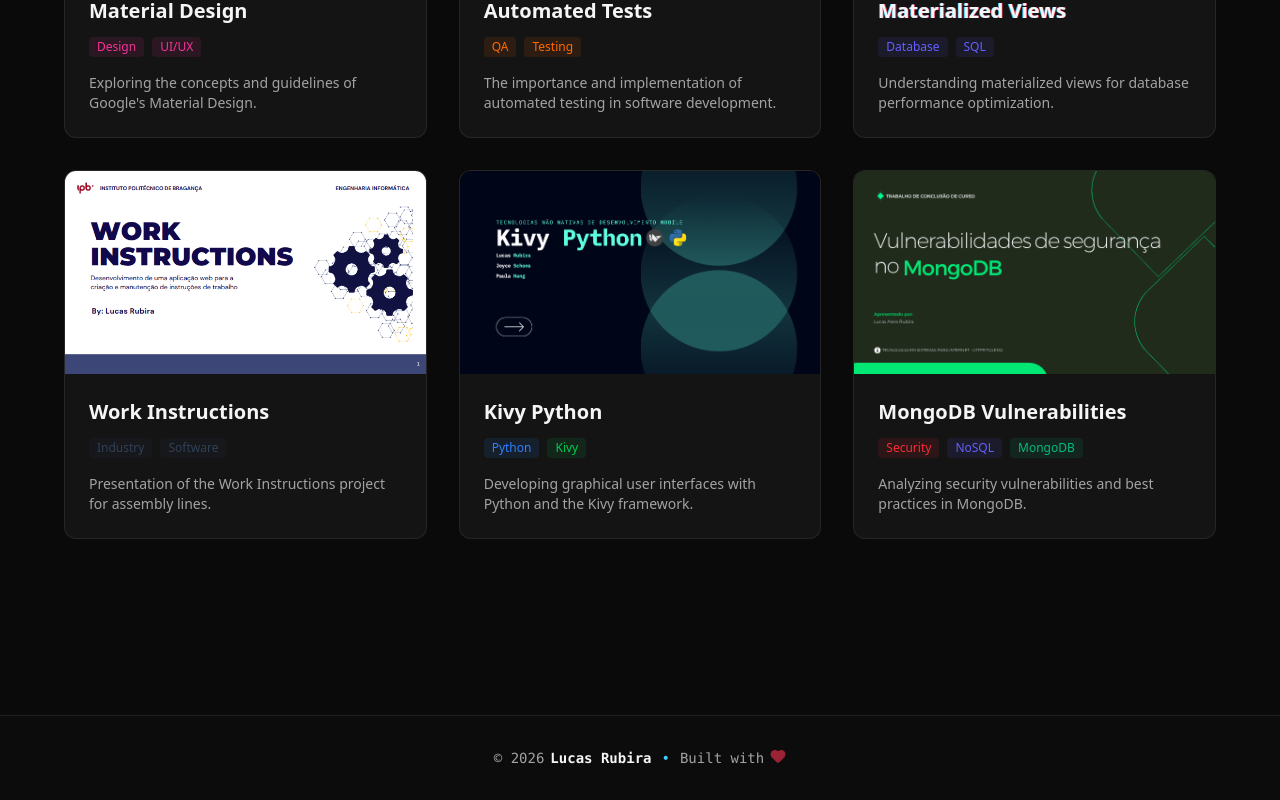
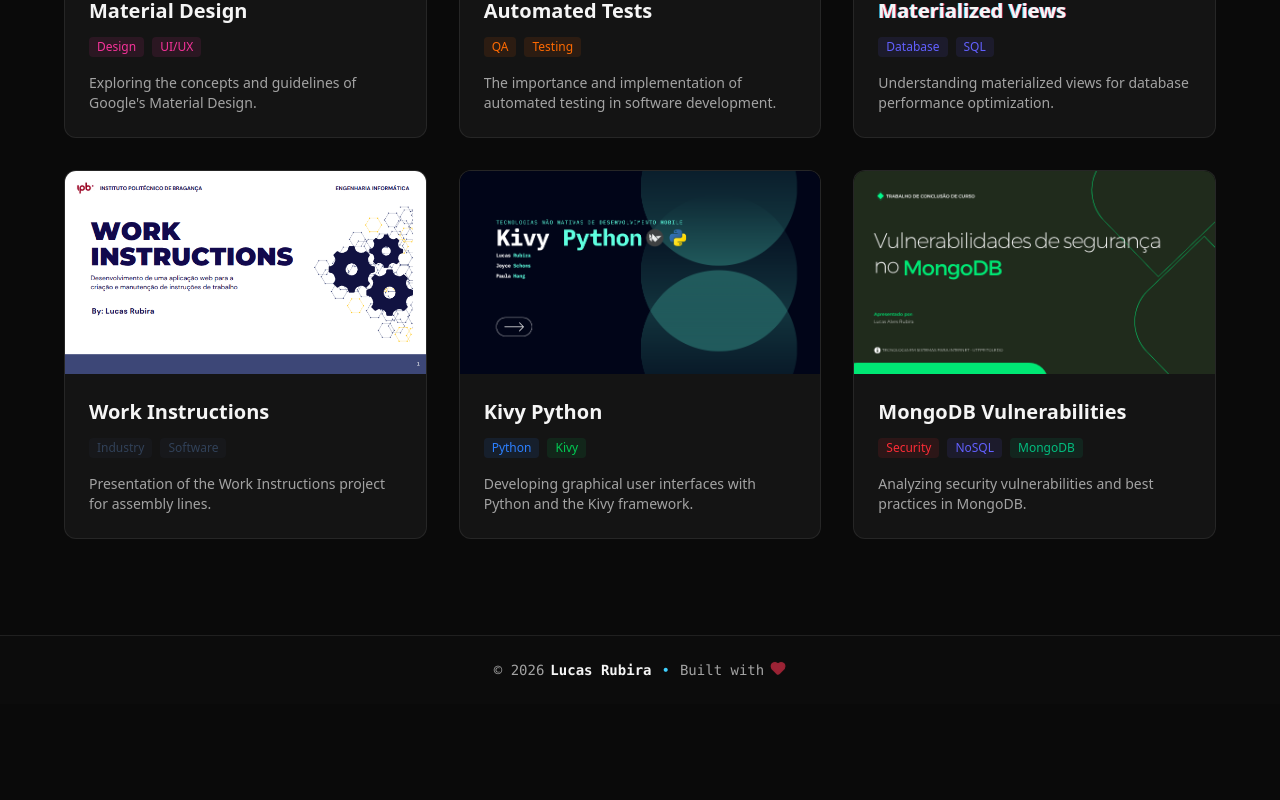
Before and after one commit to horus018/Portfolio, a Next.js app: page / in a window 1280 px wide. Shown: the part 4460-5260 px from the top of the page. After the commit the page ends 5164 px from the top, so only its background shows below. Built offline with nearby package versions, Linux system fonts and the light colour scheme.

Commit message:
fix(ui): apply layout and mobile scroll fixes
- Make musical notes effect visible on mobile devices
- Reduce footer margin-top and padding to make it more compact
- Delay overflow hidden on light theme toggle to fix smooth scroll on mobile

```diff
--- a/src/components/effects/MusicalNotesBackground.tsx
+++ b/src/components/effects/MusicalNotesBackground.tsx
@@ -73,7 +73,7 @@ export function MusicalNotesBackground() {
 
   return (
     <>
-      <div className="fixed inset-0 pointer-events-none z-0 hidden lg:block overflow-hidden">
+      <div className="fixed inset-0 pointer-events-none z-0 overflow-hidden">
         {notes.map((note) => (
           <div
             key={note.id}
--- a/src/components/sections/Footer.tsx
+++ b/src/components/sections/Footer.tsx
@@ -7,7 +7,7 @@ export function Footer() {
   const { t } = useLanguage()
   const year = new Date().getFullYear().toString()
   return (
-    <footer className="w-full border-t border-border-subtle bg-surface/30 py-8 text-center mt-32 transition-colors">
+    <footer className="w-full border-t border-border-subtle bg-surface/30 py-6 text-center mt-12 transition-colors">
       <p className="font-mono text-sm text-text-secondary flex items-center justify-center gap-1.5 flex-wrap">
         <span>© {year}</span>
         <span className="text-text-primary font-bold">Lucas Rubira</span>
--- a/src/components/ui/ThemeToggle.tsx
+++ b/src/components/ui/ThemeToggle.tsx
@@ -31,7 +31,10 @@ export function ThemeToggle() {
       }, 1500)
     } else {
       window.scrollTo({ top: 0, behavior: 'smooth' })
-      document.body.style.overflow = 'hidden'
+      // Delaying the overflow: hidden allows the smooth scroll to complete on mobile
+      setTimeout(() => {
+        document.body.style.overflow = 'hidden'
+      }, 500)
       setIsTransitioning(true)
       setShowCaraxes(true)
       setTimeout(() => {
```
Also changed, not shown: 1 other file (tests, documents, lock files or other folders).
